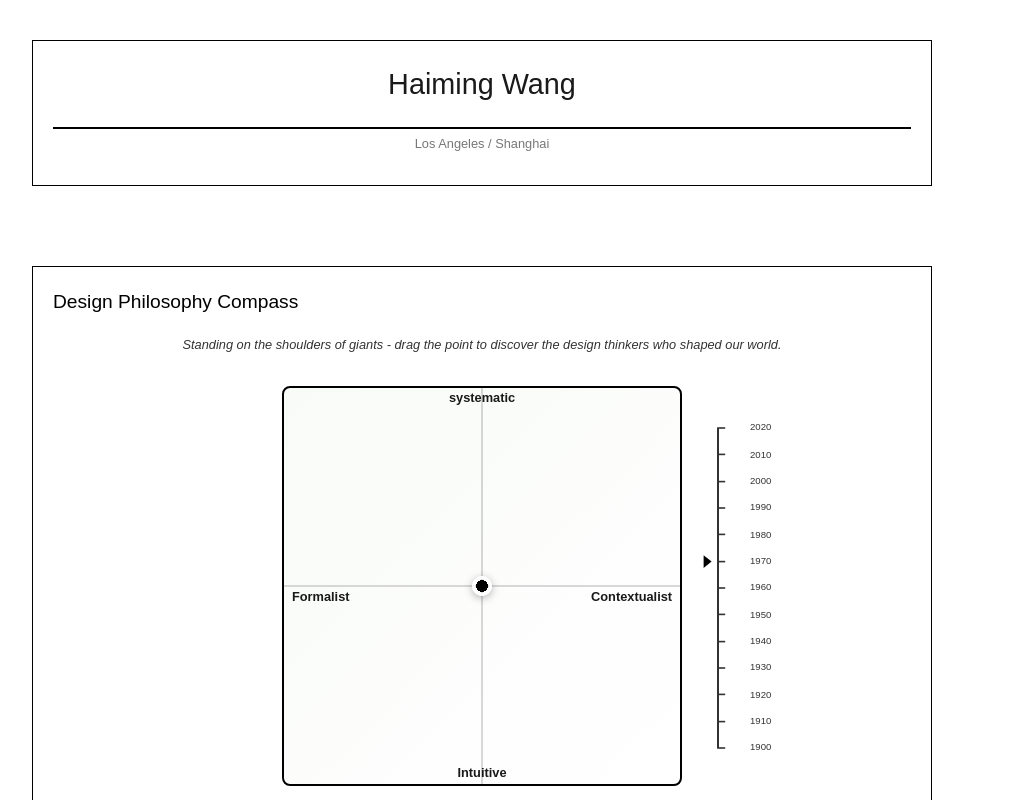
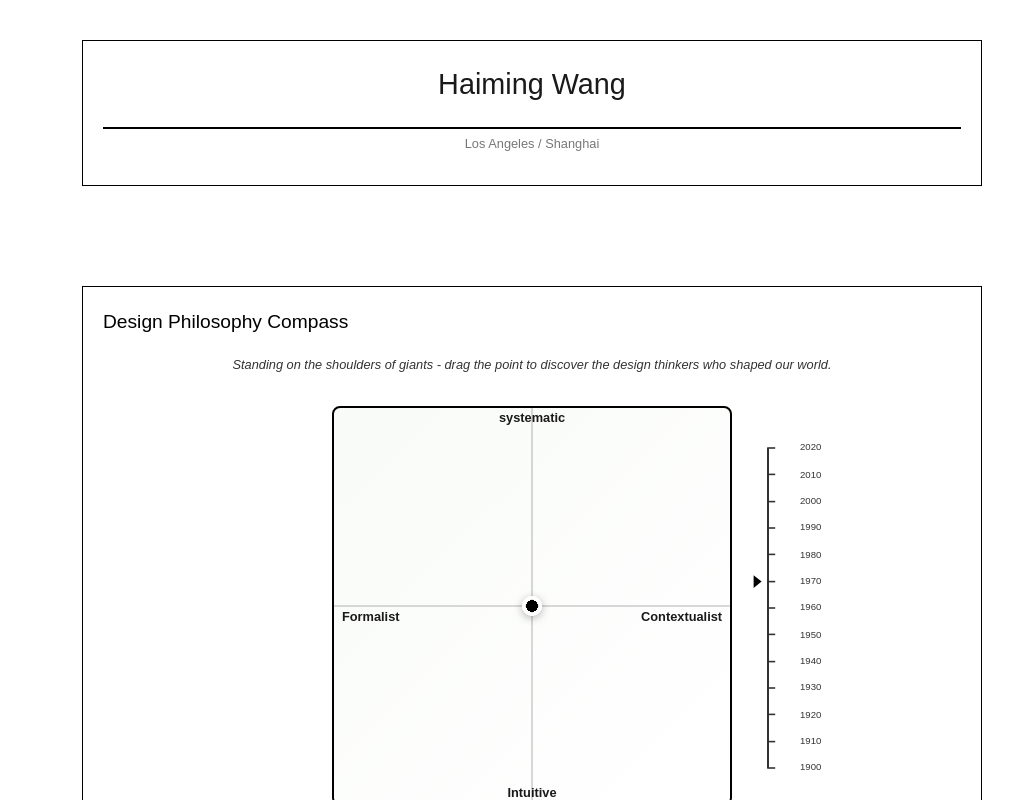
Before and after one commit to Owengundam/Owengundam.github.io, a React (Vite) app: page / in a window 1280 px wide. Shown: the top 800 px of the page, without its empty margins (108-1121 px from the left). Built offline with nearby package versions, Linux system fonts and the light colour scheme.

Commit message:
layoutcleanup

```diff
--- a/src/styles.css
+++ b/src/styles.css
@@ -58,11 +58,12 @@ body {
    Container Layout
    =========================== */
 .container {
-    width: 90%;
+    width: 100%;
     max-width: 1000px;
     display: grid;
     grid-template-columns: 1fr;
     gap: calc(var(--spacing-unit) * 2);
+    justify-items: center; /* This will center the grid items */
 }
 
 /* ===========================
@@ -72,6 +73,8 @@ header, section, footer {
     padding: var(--spacing-unit);
     border: 1px solid var(--border-color);
     background-color: var(--background-color);
+    width: 90%; /* This makes the section narrower than its container */
+    margin-bottom: var(--spacing-unit); /* Add some space between sections */
 }
 
 /* ===========================
```
Also changed, not shown: 1 other file (tests, documents, lock files or other folders).
